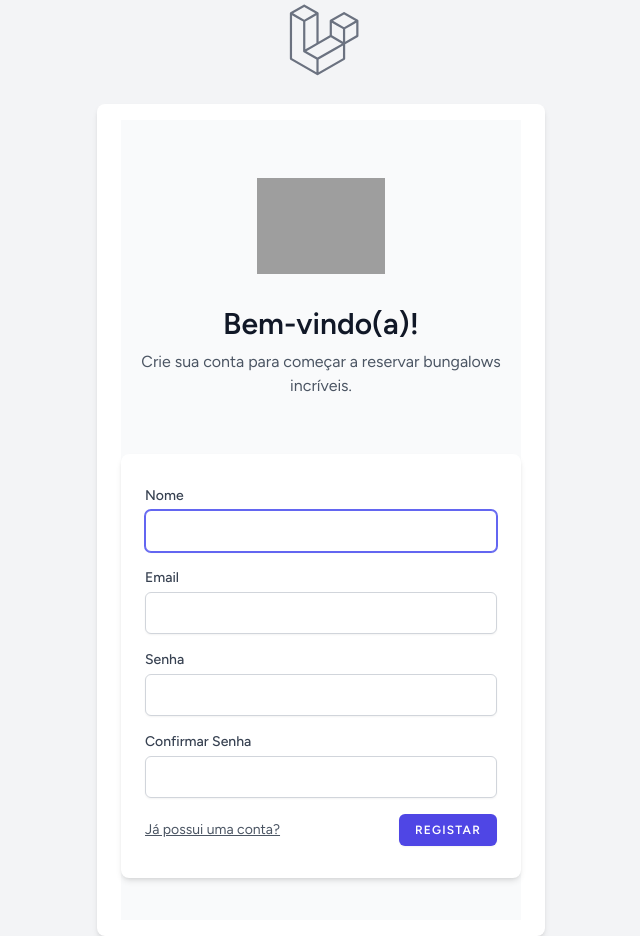
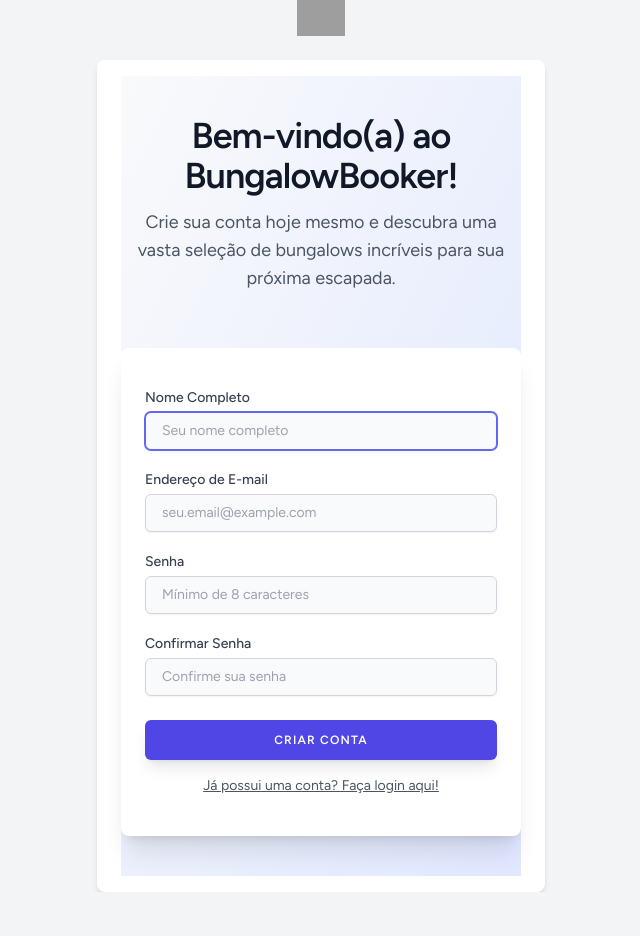
Before and after one commit to pedrox86lopes/House-Bungalow-Rental-System, a Laravel app: page /register in a window 1280 px wide. Shown: the whole page, without its empty margins (319-959 px from the left). After the commit the page ends 892 px from the top, so only its background shows below. Run offline with Laravel 12, Linux system fonts and the light colour scheme; style sheets or scripts are compiled from the project's sources; parts of the project's set-up code (start-up, migrations or seed data) failed here and were passed over; grey boxes are pictures that could not be loaded.

Commit message:
Small changes on layout

```diff
--- a/resources/views/auth/register.blade.php
+++ b/resources/views/auth/register.blade.php
@@ -1,55 +1,57 @@
 <x-guest-layout>
-    <div class="min-h-screen flex flex-col sm:justify-center items-center pt-6 sm:pt-0 bg-gray-50 dark:bg-gray-900">
+    <div class="min-h-screen flex flex-col sm:justify-center items-center pt-6 sm:pt-0 bg-gradient-to-br from-gray-50 to-indigo-100 dark:from-gray-900 dark:to-gray-800">
         {{-- Logo and Welcome Section --}}
-        <div class="text-center mb-8">
+        <div class="text-center mb-8 px-4">
             <a href="/">
-                <img src="{{ asset('https://cdn-icons-png.flaticon.com/512/2484/2484119.png') }}" alt="My Company Logo" class="w-32 h-32 mx-auto mb-4 object-contain">
+                {{-- Replace with your actual logo component or image --}}
             </a>
-            <h2 class="text-3xl font-extrabold text-gray-900 dark:text-white mb-2">Bem-vindo(a)!</h2>
-            <p class="text-gray-600 dark:text-gray-300">Crie sua conta para começar a reservar bungalows incríveis.</p>
+            <h2 class="text-4xl font-extrabold text-gray-900 dark:text-white mb-3 tracking-tight">Bem-vindo(a) ao BungalowBooker!</h2>
+            <p class="text-lg text-gray-600 dark:text-gray-300 max-w-md mx-auto">
+                Crie sua conta hoje mesmo e descubra uma vasta seleção de bungalows incríveis para sua próxima escapada.
+            </p>
         </div>
 
         {{-- Registration Form Card --}}
-        <div class="w-full sm:max-w-md mt-6 px-6 py-8 bg-white dark:bg-gray-800 shadow-md overflow-hidden sm:rounded-lg">
+        <div class="w-full sm:max-w-md mt-6 px-6 py-10 bg-white dark:bg-gray-800 shadow-xl overflow-hidden sm:rounded-lg transform transition duration-300 hover:scale-105">
             <form method="POST" action="{{ route('register') }}">
                 @csrf
 
                 {{-- Name Input --}}
-                <div class="mb-4">
-                    <x-input-label for="name" :value="__('Nome')" class="block font-medium text-gray-700 dark:text-gray-300" />
-                    <x-text-input id="name" class="block mt-1 w-full rounded-md shadow-sm border-gray-300 dark:border-gray-700 dark:bg-gray-900 dark:text-gray-300 focus:border-indigo-500 focus:ring-indigo-500" type="text" name="name" :value="old('name')" required autofocus autocomplete="name" />
-                    <x-input-error :messages="$errors->get('name')" class="mt-2 text-red-600 dark:text-red-400" />
+                <div class="mb-5">
+                    <x-input-label for="name" :value="__('Nome Completo')" class="block text-sm font-medium text-gray-700 dark:text-gray-300 mb-1" />
+                    <x-text-input id="name" class="block w-full px-4 py-2 border border-gray-300 dark:border-gray-700 rounded-md shadow-sm placeholder-gray-400 dark:placeholder-gray-500 bg-gray-50 dark:bg-gray-900 text-gray-900 dark:text-gray-200 focus:ring-indigo-500 focus:border-indigo-500 sm:text-sm" type="text" name="name" :value="old('name')" required autofocus autocomplete="name" placeholder="Seu nome completo" />
+                    <x-input-error :messages="$errors->get('name')" class="mt-2 text-red-600 dark:text-red-400 text-sm" />
                 </div>
 
                 {{-- Email Input --}}
-                <div class="mb-4">
-                    <x-input-label for="email" :value="__('Email')" class="block font-medium text-gray-700 dark:text-gray-300" />
-                    <x-text-input id="email" class="block mt-1 w-full rounded-md shadow-sm border-gray-300 dark:border-gray-700 dark:bg-gray-900 dark:text-gray-300 focus:border-indigo-500 focus:ring-indigo-500" type="email" name="email" :value="old('email')" required autocomplete="username" />
-                    <x-input-error :messages="$errors->get('email')" class="mt-2 text-red-600 dark:text-red-400" />
+                <div class="mb-5">
+                    <x-input-label for="email" :value="__('Endereço de E-mail')" class="block text-sm font-medium text-gray-700 dark:text-gray-300 mb-1" />
+                    <x-text-input id="email" class="block w-full px-4 py-2 border border-gray-300 dark:border-gray-700 rounded-md shadow-sm placeholder-gray-400 dark:placeholder-gray-500 bg-gray-50 dark:bg-gray-900 text-gray-900 dark:text-gray-200 focus:ring-indigo-500 focus:border-indigo-500 sm:text-sm" type="email" name="email" :value="old('email')" required autocomplete="username" placeholder="seu.email@example.com" />
+                    <x-input-error :messages="$errors->get('email')" class="mt-2 text-red-600 dark:text-red-400 text-sm" />
                 </div>
 
                 {{-- Password Input --}}
-                <div class="mb-4">
-                    <x-input-label for="password" :value="__('Senha')" class="block font-medium text-gray-700 dark:text-gray-300" />
-                    <x-text-input id="password" class="block mt-1 w-full rounded-md shadow-sm border-gray-300 dark:border-gray-700 dark:bg-gray-900 dark:text-gray-300 focus:border-indigo-500 focus:ring-indigo-500" type="password" name="password" required autocomplete="new-password" />
-                    <x-input-error :messages="$errors->get('password')" class="mt-2 text-red-600 dark:text-red-400" />
+                <div class="mb-5">
+                    <x-input-label for="password" :value="__('Senha')" class="block text-sm font-medium text-gray-700 dark:text-gray-300 mb-1" />
+                    <x-text-input id="password" class="block w-full px-4 py-2 border border-gray-300 dark:border-gray-700 rounded-md shadow-sm placeholder-gray-400 dark:placeholder-gray-500 bg-gray-50 dark:bg-gray-900 text-gray-900 dark:text-gray-200 focus:ring-indigo-500 focus:border-indigo-500 sm:text-sm" type="password" name="password" required autocomplete="new-password" placeholder="Mínimo de 8 caracteres" />
+                    <x-input-error :messages="$errors->get('password')" class="mt-2 text-red-600 dark:text-red-400 text-sm" />
                 </div>
 
                 {{-- Confirm Password Input --}}
-                <div class="mb-4">
-                    <x-input-label for="password_confirmation" :value="__('Confirmar Senha')" class="block font-medium text-gray-700 dark:text-gray-300" />
-                    <x-text-input id="password_confirmation" class="block mt-1 w-full rounded-md shadow-sm border-gray-300 dark:border-gray-700 dark:bg-gray-900 dark:text-gray-300 focus:border-indigo-500 focus:ring-indigo-500" type="password" name="password_confirmation" required autocomplete="new-password" />
-                    <x-input-error :messages="$errors->get('password_confirmation')" class="mt-2 text-red-600 dark:text-red-400" />
+                <div class="mb-6">
+                    <x-input-label for="password_confirmation" :value="__('Confirmar Senha')" class="block text-sm font-medium text-gray-700 dark:text-gray-300 mb-1" />
+                    <x-text-input id="password_confirmation" class="block w-full px-4 py-2 border border-gray-300 dark:border-gray-700 rounded-md shadow-sm placeholder-gray-400 dark:placeholder-gray-500 bg-gray-50 dark:bg-gray-900 text-gray-900 dark:text-gray-200 focus:ring-indigo-500 focus:border-indigo-500 sm:text-sm" type="password" name="password_confirmation" required autocomplete="new-password" placeholder="Confirme sua senha" />
+                    <x-input-error :messages="$errors->get('password_confirmation')" class="mt-2 text-red-600 dark:text-red-400 text-sm" />
                 </div>
 
                 {{-- Register Button and Login Link --}}
-                <div class="flex items-center justify-between mt-4">
-                    <a class="underline text-sm text-gray-600 dark:text-gray-400 hover:text-gray-900 dark:hover:text-gray-100 rounded-md focus:outline-none focus:ring-2 focus:ring-offset-2 focus:ring-indigo-500 dark:focus:ring-offset-gray-800" href="{{ route('login') }}">
-                        {{ __('Já possui uma conta?') }}
+                <div class="flex flex-col items-center justify-center mt-6 space-y-4">
+                    <x-primary-button class="w-full justify-center py-3 bg-indigo-600 hover:bg-indigo-700 focus:bg-indigo-700 active:bg-indigo-900 border-0 rounded-md shadow-lg text-white font-semibold text-lg transition duration-200 ease-in-out transform hover:-translate-y-0.5 hover:shadow-xl focus:ring-2 focus:ring-offset-2 focus:ring-indigo-500 dark:focus:ring-offset-gray-800">
+                        {{ __('Criar Conta') }}
+                    </x-primary-button>
+                    <a class="underline text-sm text-gray-600 dark:text-gray-400 hover:text-gray-900 dark:hover:text-gray-100 rounded-md focus:outline-none focus:ring-2 focus:ring-offset-2 focus:ring-indigo-500 dark:focus:ring-offset-gray-800 transition duration-150 ease-in-out" href="{{ route('login') }}">
+                        {{ __('Já possui uma conta? Faça login aqui!') }}
                     </a>
-                    <x-primary-button class="ms-4 bg-indigo-600 hover:bg-indigo-700 focus:bg-indigo-700 active:bg-indigo-900 border-0 rounded-md shadow-sm focus:ring-indigo-500">
-                        {{ __('Registar') }}
-                    </x-primary-button>
                 </div>
             </form>
         </div>
--- a/resources/views/finish-transaction.blade.php
+++ /dev/null
@@ -1,3 +0,0 @@
-<div>
-    <!-- You must be the change you wish to see in the world. - Mahatma Gandhi -->
-</div>
--- a/resources/views/layouts/guest.blade.php
+++ b/resources/views/layouts/guest.blade.php
@@ -18,7 +18,7 @@
         <div class="min-h-screen flex flex-col sm:justify-center items-center pt-6 sm:pt-0 bg-gray-100 dark:bg-gray-900">
             <div>
                 <a href="/">
-                    <x-application-logo class="w-20 h-20 fill-current text-gray-500" />
+                    <img src="{{ asset('https://www.cesaedigital.pt/fldrSite/img/cesae-digital-logo.svg') }}" class="block h-9 w-auto fill-current text-gray-800 dark:text-gray-200" />
                 </a>
             </div>
 
--- a/resources/views/layouts/navigation.blade.php
+++ b/resources/views/layouts/navigation.blade.php
@@ -5,7 +5,7 @@
                 <div class="shrink-0 flex items-center">
                     {{-- Changed route to 'root' (which points to bungalows.index) --}}
                     <a href="{{ route('root') }}">
-                        <x-application-logo class="block h-9 w-auto fill-current text-gray-800 dark:text-gray-200" />
+                        <img src="{{ asset('https://www.cesaedigital.pt/fldrSite/img/cesae-digital-logo.svg') }}" class="block h-9 w-auto fill-current text-gray-800 dark:text-gray-200" />
                     </a>
                 </div>
 
--- a/resources/views/transaction.blade.php
+++ /dev/null
@@ -1,3 +0,0 @@
-<div>
-    <!-- The only way to do great work is to love what you do. - Steve Jobs -->
-</div>
```
